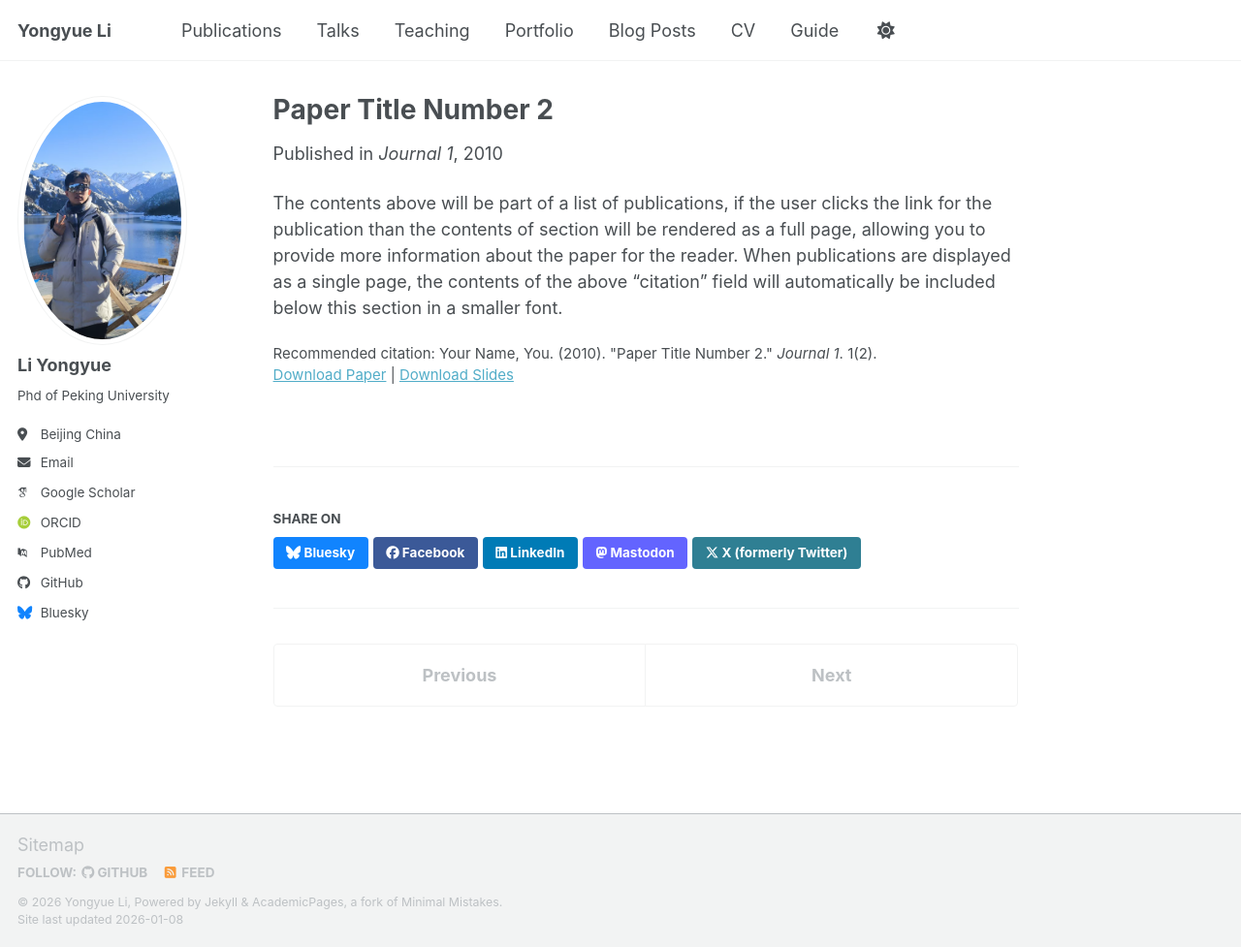
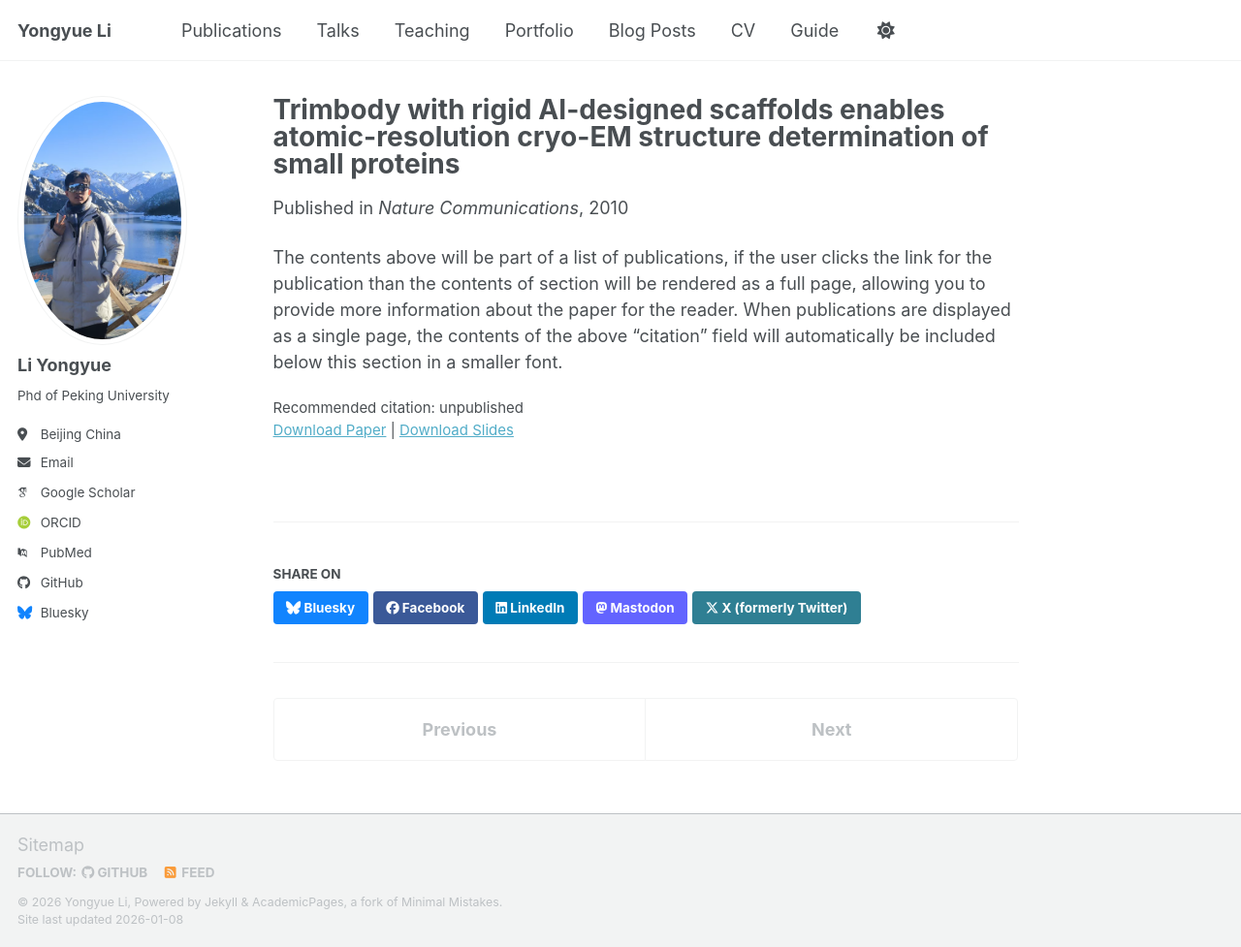
Before and after one commit to leeyongyue1019-spec/leeyongyue1019-spec.github.io, a Jekyll site: the page built from _publications/2010-10-01-paper-title-number-2.md, in a window 1280 px wide and 977 px high. Shown: the whole window at 97% size. Built offline with Jekyll 4.4.1, drawn with Linux system fonts in a browser that asks for light colours; some web fonts are replaced; a script bundle is joined from its source files by our own code; library files that are not in the unit come from our copies.

Commit message:
Update 2010-10-01-paper-title-number-2.md

```diff
--- a/_publications/2010-10-01-paper-title-number-2.md
+++ b/_publications/2010-10-01-paper-title-number-2.md
@@ -1,14 +1,14 @@
 ---
-title: "Paper Title Number 2"
+title: "Trimbody with rigid AI-designed scaffolds enables atomic-resolution cryo-EM structure determination of small proteins"
 collection: publications
 category: manuscripts
 permalink: /publication/2010-10-01-paper-title-number-2
-excerpt: 'This paper is about the number 2. The number 3 is left for future work.'
+excerpt: 'This article has been revised but has not yet been published.'
 date: 2010-10-01
-venue: 'Journal 1'
-slidesurl: 'https://academicpages.github.io/files/slides2.pdf'
+venue: 'Nature Communications'
+slidesurl: 'unpublish'
 paperurl: 'https://academicpages.github.io/files/paper2.pdf'
-citation: 'Your Name, You. (2010). &quot;Paper Title Number 2.&quot; <i>Journal 1</i>. 1(2).'
+citation: 'unpublished'
 ---
 
 The contents above will be part of a list of publications, if the user clicks the link for the publication than the contents of section will be rendered as a full page, allowing you to provide more information about the paper for the reader. When publications are displayed as a single page, the contents of the above "citation" field will automatically be included below this section in a smaller font.
```
